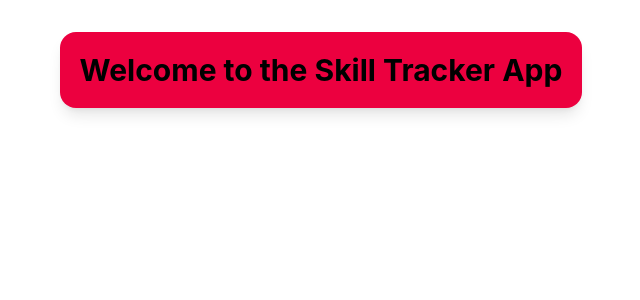
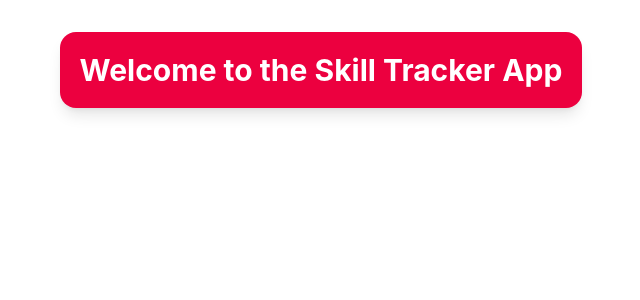
Before and after one commit to mntandrei/skill-tracker-app, a Next.js app: page / in a window 1280 px wide. Shown: the top 300 px of the page, without its empty margins (319-959 px from the left). Built offline with nearby package versions, Linux system fonts and the light colour scheme.

Commit message:
Text color and hover effect added to the welcome message.

```diff
--- a/src/app/page.tsx
+++ b/src/app/page.tsx
@@ -6,7 +6,7 @@ import Link from 'next/link';
 export default function Page() {
   return (
     <div className="flex flex-row justify-center items-center mt-8">
-      <h1 className="flex-col text-3xl font-bold bg-rose-600 p-4 rounded-2xl shadow-lg p-5">Welcome to the Skill Tracker App</h1>
+      <h1 className="flex-col text-3xl font-bold bg-rose-600 p-4 rounded-2xl shadow-lg p-5 text-white transform hover:scale-105 transition-transform duration-300">Welcome to the Skill Tracker App</h1>
     </div>
   );
 }
```
